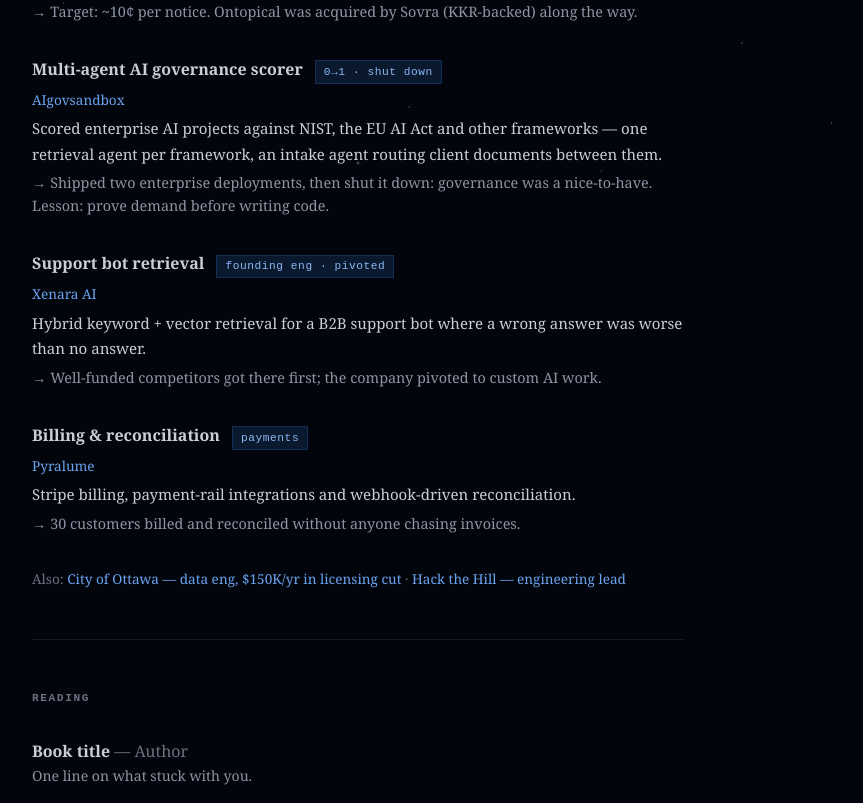
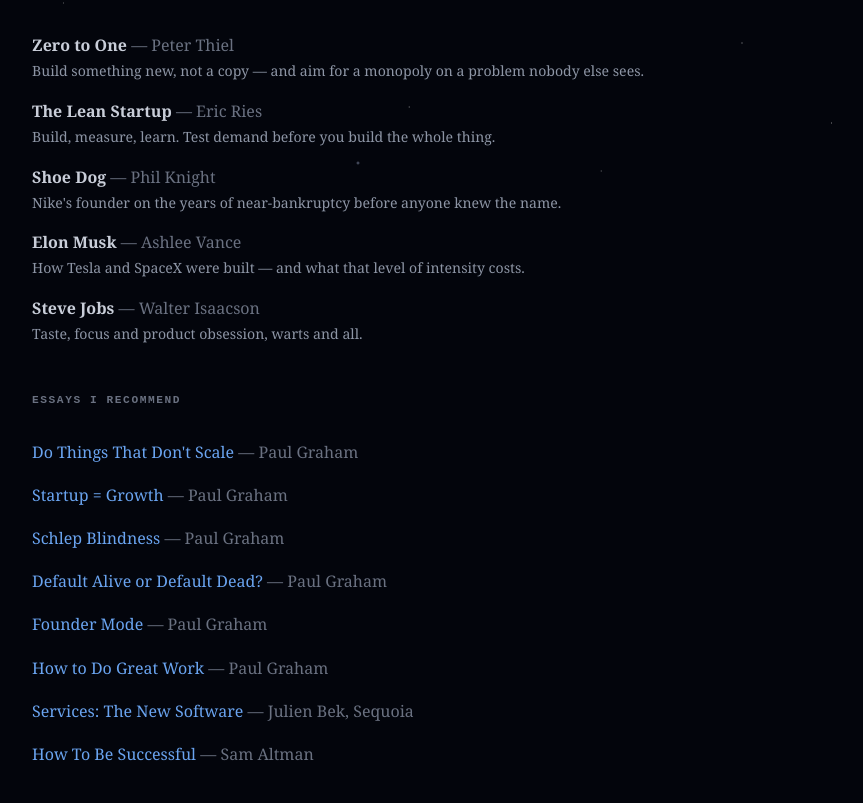
Before and after one commit to sakshit2004/Sakshit-Portfolio, a React (Vite) app: page / in a window 1280 px wide. Shown: the part 597-1400 px from the top of the page, without its empty margins (282-1145 px from the left). Built offline with nearby package versions, Linux system fonts and the light colour scheme.

Commit message:
Remove experience; add writing, recommended books and essays
Co-Authored-By: Claude Opus 5.5 <noreply@anthropic.com>
Claude-Session: https://claude.ai/code/session_01YJuFFBmfSbo9DBPqLTSf7W

```diff
--- a/src/index.css
+++ b/src/index.css
@@ -213,65 +213,6 @@ section h2 {
   margin-bottom: 1.75rem;
 }
 
-/* ── Built ───────────────────────────────────────── */
-
-.build-list {
-  display: flex;
-  flex-direction: column;
-  gap: 2rem;
-}
-
-.build-entry {
-  display: flex;
-  flex-direction: column;
-  gap: 0.25rem;
-}
-
-.build-header {
-  display: flex;
-  flex-wrap: wrap;
-  align-items: baseline;
-  gap: 0.25rem 0.75rem;
-}
-
-.build-title {
-  font-weight: 600;
-  color: hsl(var(--foreground));
-}
-
-.build-tag {
-  font-family: 'Courier New', monospace;
-  font-size: 0.7rem;
-  letter-spacing: 0.05em;
-  color: hsl(214 82% 75%);
-  background: hsl(214 60% 18% / 0.55);
-  border: 1px solid hsl(214 60% 30% / 0.5);
-  padding: 0.05rem 0.5rem;
-}
-
-.build-where {
-  align-self: flex-start;
-  font-size: 0.85rem;
-}
-
-.build-what {
-  color: hsl(var(--foreground));
-  font-size: 0.94rem;
-  line-height: 1.7;
-}
-
-.build-result {
-  color: hsl(var(--secondary-foreground));
-  font-size: 0.9rem;
-  line-height: 1.6;
-}
-
-.build-also {
-  margin-top: 2rem;
-  font-size: 0.85rem;
-  color: hsl(var(--muted-foreground));
-}
-
 /* ── Reading / Writing ───────────────────────────── */
 
 .plain-list {
@@ -288,6 +229,10 @@ section h2 {
   color: hsl(var(--foreground));
 }
 
+section h2.subsection-heading {
+  margin-top: 2.75rem;
+}
+
 .item-meta {
   color: hsl(var(--muted-foreground));
 }
@@ -298,19 +243,6 @@ section h2 {
   line-height: 1.6;
 }
 
-.article-row {
-  display: flex;
-  justify-content: space-between;
-  align-items: baseline;
-  gap: 1rem;
-}
-
-.item-date {
-  font-family: 'Courier New', monospace;
-  font-size: 0.75rem;
-  color: hsl(var(--muted-foreground));
-  white-space: nowrap;
-}
 
 /* ── Skills ──────────────────────────────────────── */
 
--- a/src/pages/Index.tsx
+++ b/src/pages/Index.tsx
@@ -15,66 +15,56 @@ const SOCIALS = [
 ];
 
 const NAV = [
-  { label: "built",   href: "#built"   },
+  { label: "writing", href: "#writing" },
   { label: "reading", href: "#reading" },
-  { label: "writing", href: "#writing" },
   { label: "gallery", href: "#gallery" },
   { label: "contact", href: "#contact" },
 ];
 
-const BUILDS = [
+const MY_ARTICLES = [
   {
-    title: "Government document pipeline",
-    where: "Ontopical → Sovra (KKR)",
-    url: "https://www.linkedin.com/company/ontopical/",
-    tag: "acquired",
-    what:
-      "15 people were hand-extracting fields from RFPs, bids and council minutes. I'm rebuilding it as a cheapest-first pipeline: a classifier trained on 15 years of their labelled work, then regex → BM25 → vectors, with an LLM only on the last few chunks.",
-    result: "Target: ~10¢ per notice. Ontopical was acquired by Sovra (KKR-backed) along the way.",
-  },
-  {
-    title: "Multi-agent AI governance scorer",
-    where: "AIgovsandbox",
-    url: "https://www.linkedin.com/company/aigovsandbox/",
-    tag: "0→1 · shut down",
-    what:
-      "Scored enterprise AI projects against NIST, the EU AI Act and other frameworks — one retrieval agent per framework, an intake agent routing client documents between them.",
-    result: "Shipped two enterprise deployments, then shut it down: governance was a nice-to-have. Lesson: prove demand before writing code.",
-  },
-  {
-    title: "Support bot retrieval",
-    where: "Xenara AI",
-    url: "https://www.linkedin.com/company/xenara-inc/",
-    tag: "founding eng · pivoted",
-    what:
-      "Hybrid keyword + vector retrieval for a B2B support bot where a wrong answer was worse than no answer.",
-    result: "Well-funded competitors got there first; the company pivoted to custom AI work.",
-  },
-  {
-    title: "Billing & reconciliation",
-    where: "Pyralume",
-    url: "https://www.linkedin.com/company/pyralume/",
-    tag: "payments",
-    what: "Stripe billing, payment-rail integrations and webhook-driven reconciliation.",
-    result: "30 customers billed and reconciled without anyone chasing invoices.",
+    title: "Thoughts on Decision Models: JEV, KEV, etc.",
+    url: "https://www.linkedin.com/pulse/thoughts-decision-models-jev-kev-etc-sakshit-sharma-jaaac/",
   },
 ];
 
-const ALSO = [
-  { label: "City of Ottawa — data eng, $150K/yr in licensing cut", url: "https://www.linkedin.com/company/city-of-ottawa/" },
-  { label: "Hack the Hill — engineering lead",                    url: "https://www.linkedin.com/company/hackthehill/"   },
+const BOOKS = [
+  {
+    title: "Zero to One",
+    author: "Peter Thiel",
+    note: "Build something new, not a copy — and aim for a monopoly on a problem nobody else sees.",
+  },
+  {
+    title: "The Lean Startup",
+    author: "Eric Ries",
+    note: "Build, measure, learn. Test demand before you build the whole thing.",
+  },
+  {
+    title: "Shoe Dog",
+    author: "Phil Knight",
+    note: "Nike's founder on the years of near-bankruptcy before anyone knew the name.",
+  },
+  {
+    title: "Elon Musk",
+    author: "Ashlee Vance",
+    note: "How Tesla and SpaceX were built — and what that level of intensity costs.",
+  },
+  {
+    title: "Steve Jobs",
+    author: "Walter Isaacson",
+    note: "Taste, focus and product obsession, warts and all.",
+  },
 ];
 
-// TODO: replace the placeholder entries below with real books.
-const BOOKS = [
-  { title: "Book title", author: "Author", take: "One line on what stuck with you." },
-  { title: "Book title", author: "Author", take: "" },
-];
-
-// TODO: replace the placeholder entries below with real articles.
-const ARTICLES = [
-  { title: "Article title", date: "2025", url: "#" },
-  { title: "Article title", date: "2025", url: "#" },
+const ESSAYS = [
+  { title: "Do Things That Don't Scale",     author: "Paul Graham", url: "https://paulgraham.com/ds.html"           },
+  { title: "Startup = Growth",               author: "Paul Graham", url: "https://paulgraham.com/growth.html"       },
+  { title: "Schlep Blindness",               author: "Paul Graham", url: "https://paulgraham.com/schlep.html"       },
+  { title: "Default Alive or Default Dead?", author: "Paul Graham", url: "https://paulgraham.com/aord.html"         },
+  { title: "Founder Mode",                   author: "Paul Graham", url: "https://paulgraham.com/foundermode.html"  },
+  { title: "How to Do Great Work",           author: "Paul Graham", url: "https://paulgraham.com/greatwork.html"    },
+  { title: "Services: The New Software",     author: "Julien Bek, Sequoia", url: "https://sequoiacap.com/article/services-the-new-software" },
+  { title: "How To Be Successful",           author: "Sam Altman",  url: "https://blog.samaltman.com/how-to-be-successful" },
 ];
 
 
@@ -132,46 +122,13 @@ export default function Index() {
 
       <hr className="section-divider" />
 
-      {/* ── Built ────────────────────────────────── */}
-      <section id="built">
-        <h2>Things I've built</h2>
-        <div className="build-list">
-          {BUILDS.map(b => (
-            <div key={b.title} className="build-entry">
-              <div className="build-header">
-                <span className="build-title">{b.title}</span>
-                <span className="build-tag">{b.tag}</span>
-              </div>
-              <a href={b.url} target="_blank" rel="noopener noreferrer" className="build-where">
-                {b.where}
-              </a>
-              <p className="build-what">{b.what}</p>
-              <p className="build-result">→ {b.result}</p>
-            </div>
-          ))}
-        </div>
-        <p className="build-also">
-          Also:{" "}
-          {ALSO.map((x, i) => (
-            <React.Fragment key={x.label}>
-              {i > 0 && <span className="sep"> · </span>}
-              <a href={x.url} target="_blank" rel="noopener noreferrer">{x.label}</a>
-            </React.Fragment>
-          ))}
-        </p>
-      </section>
-
-      <hr className="section-divider" />
-
-      {/* ── Reading ──────────────────────────────── */}
-      <section id="reading">
-        <h2>Reading</h2>
+      {/* ── Writing ──────────────────────────────── */}
+      <section id="writing">
+        <h2>Writing</h2>
         <ul className="plain-list">
-          {BOOKS.map((book, i) => (
-            <li key={i}>
-              <span className="item-title">{book.title}</span>
-              <span className="item-meta"> — {book.author}</span>
-              {book.take && <p className="item-note">{book.take}</p>}
+          {MY_ARTICLES.map(article => (
+            <li key={article.url}>
+              <a href={article.url} target="_blank" rel="noopener noreferrer">{article.title}</a>
             </li>
           ))}
         </ul>
@@ -179,14 +136,25 @@ export default function Index() {
 
       <hr className="section-divider" />
 
-      {/* ── Writing ──────────────────────────────── */}
-      <section id="writing">
-        <h2>Writing</h2>
+      {/* ── Reading ──────────────────────────────── */}
+      <section id="reading">
+        <h2>Books I recommend</h2>
         <ul className="plain-list">
-          {ARTICLES.map((article, i) => (
-            <li key={i} className="article-row">
-              <a href={article.url} target="_blank" rel="noopener noreferrer">{article.title}</a>
-              <span className="item-date">{article.date}</span>
+          {BOOKS.map(book => (
+            <li key={book.title}>
+              <span className="item-title">{book.title}</span>
+              <span className="item-meta"> — {book.author}</span>
+              <p className="item-note">{book.note}</p>
+            </li>
+          ))}
+        </ul>
+
+        <h2 className="subsection-heading">Essays I recommend</h2>
+        <ul className="plain-list">
+          {ESSAYS.map(essay => (
+            <li key={essay.url}>
+              <a href={essay.url} target="_blank" rel="noopener noreferrer">{essay.title}</a>
+              <span className="item-meta"> — {essay.author}</span>
             </li>
           ))}
         </ul>
```
